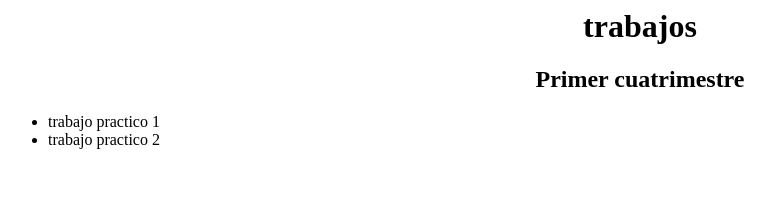
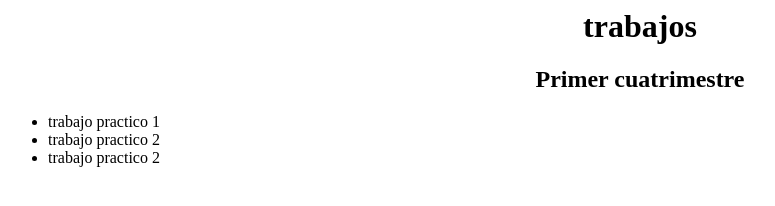
Before and after one commit to Honeyy9/plataformas-moviles-entregas, a plain HTML site: page index.html in a window 1280 px wide. Shown: the whole page, without its empty margins (0-775 px from the left). Drawn offline with Linux system fonts and the light colour scheme.

Commit message:
Update index.html

```diff
--- a/index.html
+++ b/index.html
@@ -4,7 +4,8 @@
     <h2><b><center>Primer cuatrimestre</center></b></h2>
     <ul>
       <li href='tp-1'>trabajo practico 1</li>
-      <li href='tp-2'>trabajo practico 2</li>
+      <li href="tp-2/index.html">trabajo practico 2</li>
+       <li href="tp-3/index.html">trabajo practico 2</li>
     </ul>
     </body>
 </html>
```
